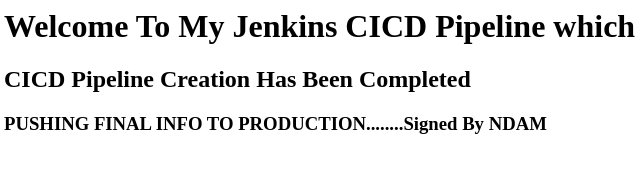
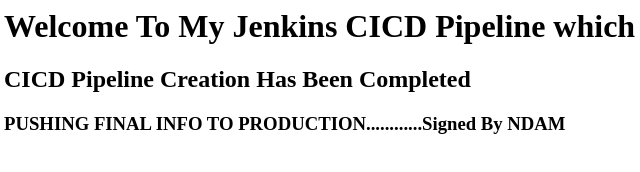
Before and after one commit to ndamnjogho6/CICDwebsite, a plain HTML site: page index.html in a window 1280 px wide. Shown: the full height of the page, 4-644 px from the left. Drawn offline with Linux system fonts and the light colour scheme.

Commit message:
Pushing To Production

```diff
--- a/index.html
+++ b/index.html
@@ -3,6 +3,6 @@
 <body>
 <h1>Welcome To My Jenkins CICD Pipeline which is the best in the world</h1>
 <h2>CICD Pipeline Creation Has Been Completed</h2>
-<h3>PUSHING FINAL INFO TO PRODUCTION........Signed By NDAM</h3>
+<h3>PUSHING FINAL INFO TO PRODUCTION............Signed By NDAM</h3>
 </body>
 </html>
```
